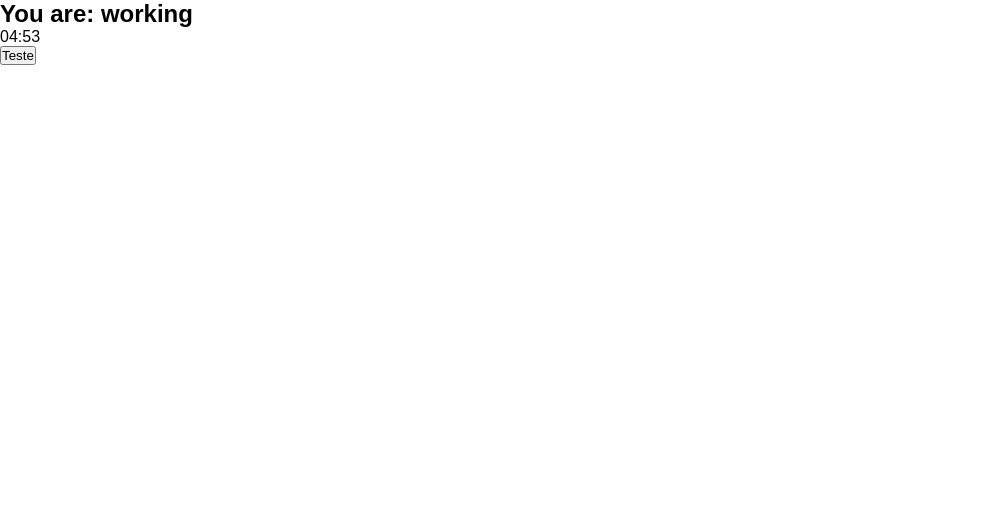
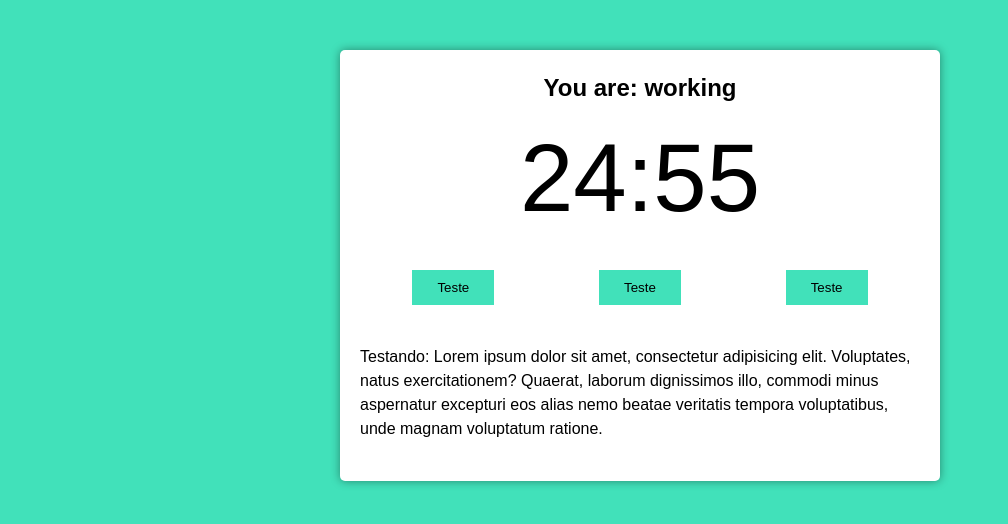
Before and after one commit to kauanhindlmayer/react-pomodoro-timer, a React (Create React App) app: page / in a window 1280 px wide. Shown: the top 524 px of the page, without its empty margins (0-1008 px from the left). Built offline with nearby package versions, Linux system fonts and the light colour scheme.

Commit message:
Adding style

```diff
--- a/src/App.tsx
+++ b/src/App.tsx
@@ -3,8 +3,13 @@
 
 function App() {
   return (
-    <div className="App">
-      <PomodoroTimer defaultPomodoroTime={300} />
+    <div className="container">
+      <PomodoroTimer
+        pomodoroTime={1500}
+        shortRestTime={300}
+        longRestTime={900}
+        cycles={4}
+      />
     </div>
   );
 }
--- a/src/components/pomodoro_timer.tsx
+++ b/src/components/pomodoro_timer.tsx
@@ -5,11 +5,14 @@
 import { Timer } from './timer';
 
 interface Props {
-  defaultPomodoroTime: number;
+  pomodoroTime: number;
+  shortRestTime: number;
+  longRestTime: number;
+  cycles: number;
 }
 
 export function PomodoroTimer(props: Props): JSX.Element {
-  const [mainTime, setMainTime] = React.useState(props.defaultPomodoroTime);
+  const [mainTime, setMainTime] = React.useState(props.pomodoroTime);
 
   useInterval(() => {
     setMainTime(mainTime - 1);
@@ -19,7 +22,21 @@
     <div className="pomodoro">
       <h2>You are: working</h2>
       <Timer mainTime={mainTime} />
-      <Button text="Teste" onClick={() => console.log(1)}></Button>
+
+      <div className="controls">
+        <Button text="Teste" onClick={() => console.log(1)}></Button>
+        <Button text="Teste" onClick={() => console.log(1)}></Button>
+        <Button text="Teste" onClick={() => console.log(1)}></Button>
+      </div>
+
+      <div className="details">
+        <p>
+          Testando: Lorem ipsum dolor sit amet, consectetur adipisicing elit.
+          Voluptates, natus exercitationem? Quaerat, laborum dignissimos illo,
+          commodi minus aspernatur excepturi eos alias nemo beatae veritatis
+          tempora voluptatibus, unde magnam voluptatum ratione.
+        </p>
+      </div>
     </div>
   );
 }
--- a/src/index.css
+++ b/src/index.css
@@ -7,4 +7,68 @@
 
 body {
   font-family: sans-serif;
+  background: #41e1ba;
+  transition: background-color 300ms ease-in-out;
+  line-height: 1.5;
 }
+
+.container {
+  max-width: 640px;
+  margin: 0 auto;
+}
+
+.working {
+  background: #EF5D50;
+}
+
+.hidden {
+  display: none;
+}
+
+.pomodoro {
+  background: #fff;
+  margin: 50px 20px;
+  padding: 20px;
+  border-radius: 5px;
+  box-shadow: 0 0 10px rgba(0, 0, 0, .4);
+}
+
+.pomodoro h2 {
+  font-size: 24px;
+  text-align: center;
+}
+
+.pomodoro .timer {
+  font-size: 6rem;
+  text-align: center;
+}
+
+.pomodoro .controls {
+  display: flex;
+  align-items: center;
+  justify-content: space-evenly;
+}
+
+.pomodoro button {
+  background: #41e1ba;
+  border: none;
+  cursor: pointer;
+  padding: 10px 25px;
+  color: #000;
+  transition: background-color 300ms ease-in-out;
+  margin: 20px auto;
+}
+
+.working .pomodoro button {
+  background: #EF5D50;
+  border: none;
+  cursor: pointer;
+  padding: 10px 25px;
+  color: #fff;
+  transition: background-color 300ms ease-in-out;
+  margin: 20px auto;
+}
+
+.pomodoro .details {
+  margin: 20px 0;
+}
```
